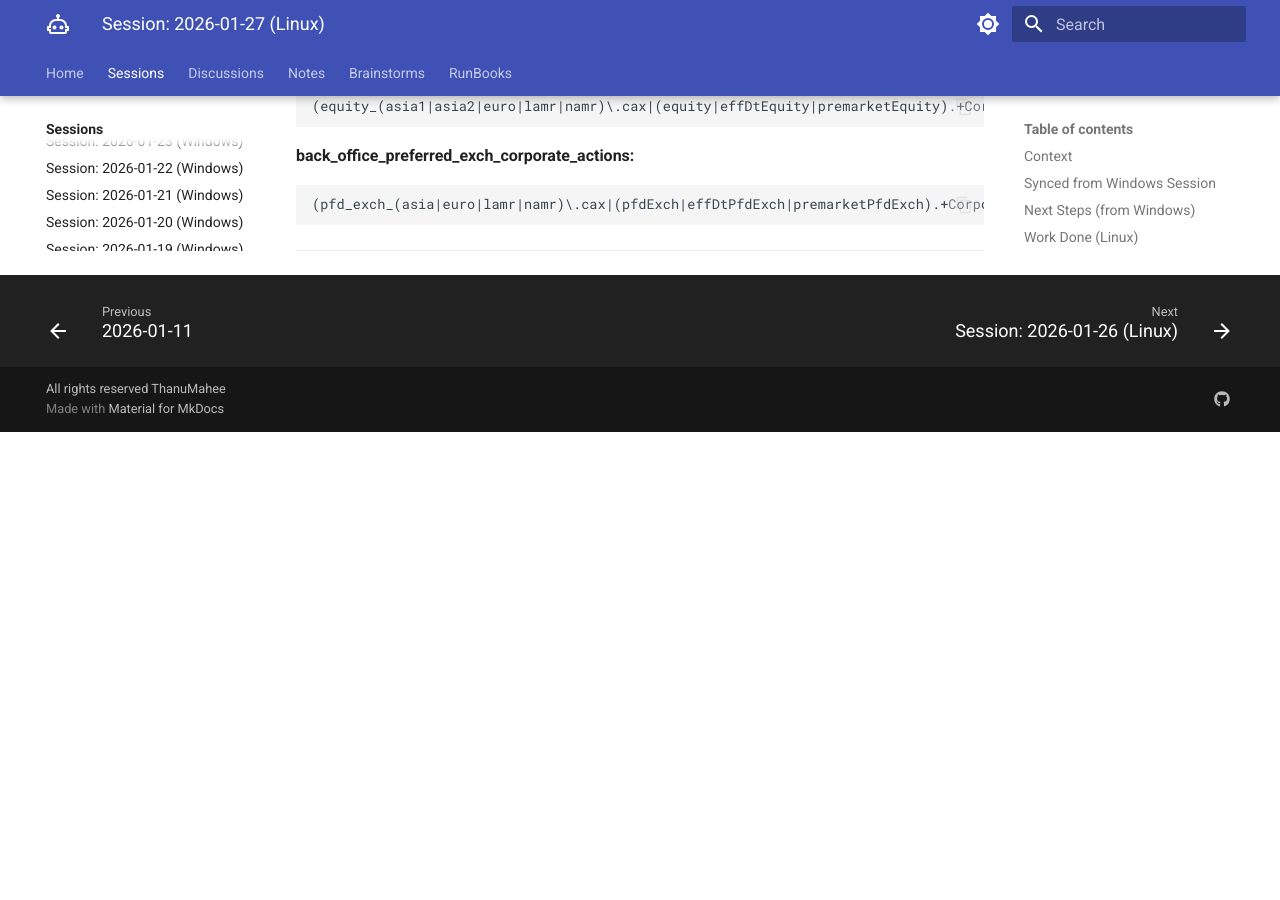
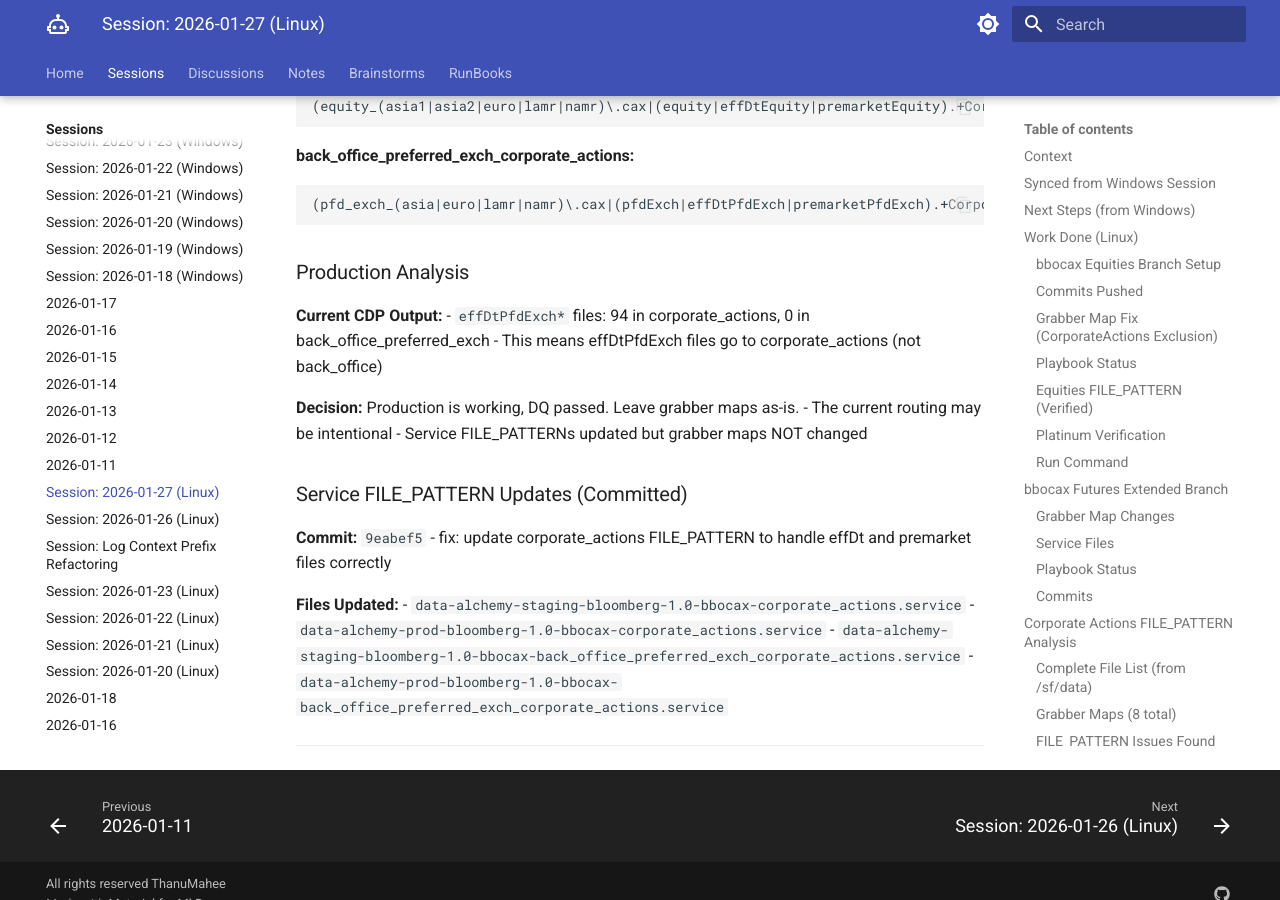
Before and after one commit to ThanuMahee12/AgentContext, an MkDocs documentation site: the page built from docs/sessions/claude/l-2026-01-27.md, in a window 1280 px wide and 900 px high, scrolled down 5494 px. Built offline with MkDocs 1.6.1 and Material for MkDocs 9.7.7, drawn with Linux system fonts in a browser that asks for light colours; before the commit the page ends 5926 px from its top, so only the background shows below that.

Commit message:
docs: update corporate_actions analysis with production findings

````diff
--- a/docs/sessions/claude/l-2026-01-27.md
+++ b/docs/sessions/claude/l-2026-01-27.md
@@ -228,4 +228,24 @@
 (pfd_exch_(asia|euro|lamr|namr)\.cax|(pfdExch|effDtPfdExch|premarketPfdExch).+CorporateActions)
 ```
 
+### Production Analysis
+
+**Current CDP Output:**
+- `effDtPfdExch*` files: 94 in corporate_actions, 0 in back_office_preferred_exch
+- This means effDtPfdExch files go to corporate_actions (not back_office)
+
+**Decision:** Production is working, DQ passed. Leave grabber maps as-is.
+- The current routing may be intentional
+- Service FILE_PATTERNs updated but grabber maps NOT changed
+
+### Service FILE_PATTERN Updates (Committed)
+
+**Commit:** `9eabef5` - fix: update corporate_actions FILE_PATTERN to handle effDt and premarket files correctly
+
+**Files Updated:**
+- `data-alchemy-staging-bloomberg-1.0-bbocax-corporate_actions.service`
+- `data-alchemy-prod-bloomberg-1.0-bbocax-corporate_actions.service`
+- `data-alchemy-staging-bloomberg-1.0-bbocax-back_office_preferred_exch_corporate_actions.service`
+- `data-alchemy-prod-bloomberg-1.0-bbocax-back_office_preferred_exch_corporate_actions.service`
+
 ---
````
